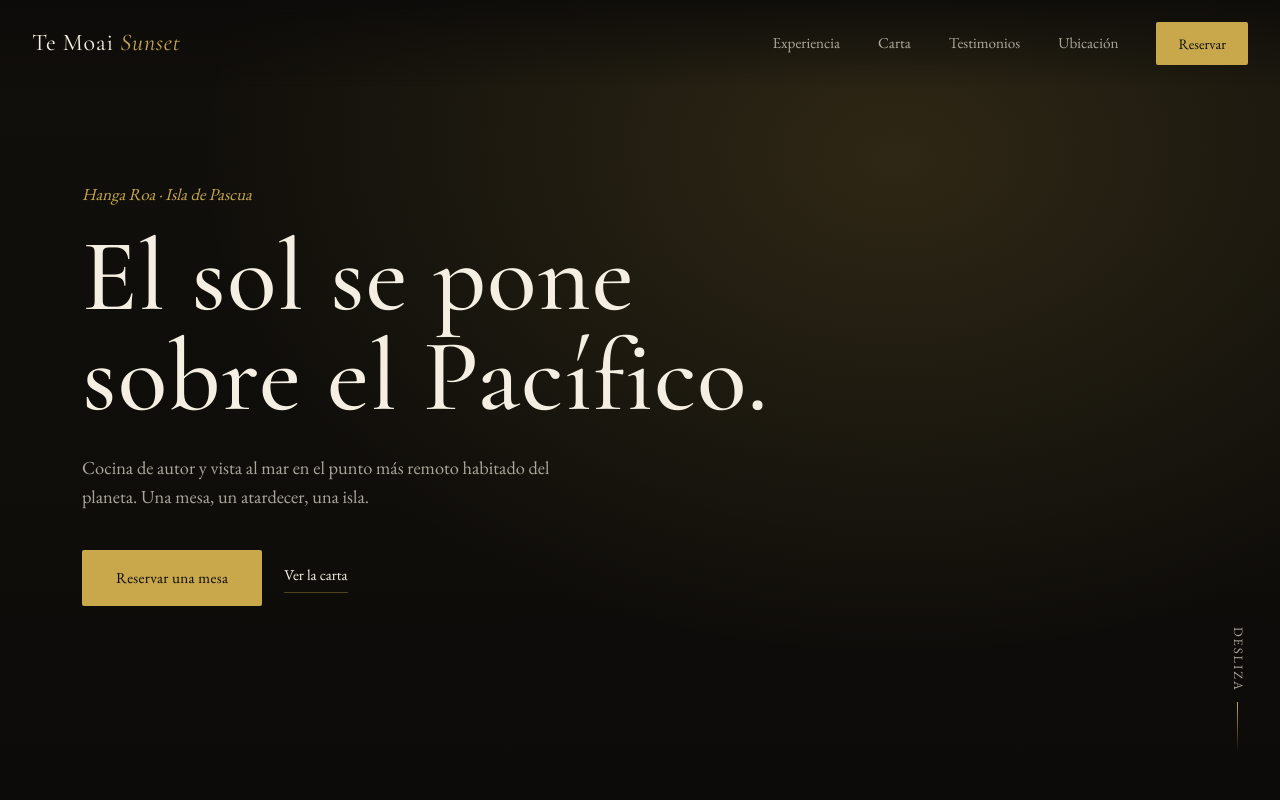
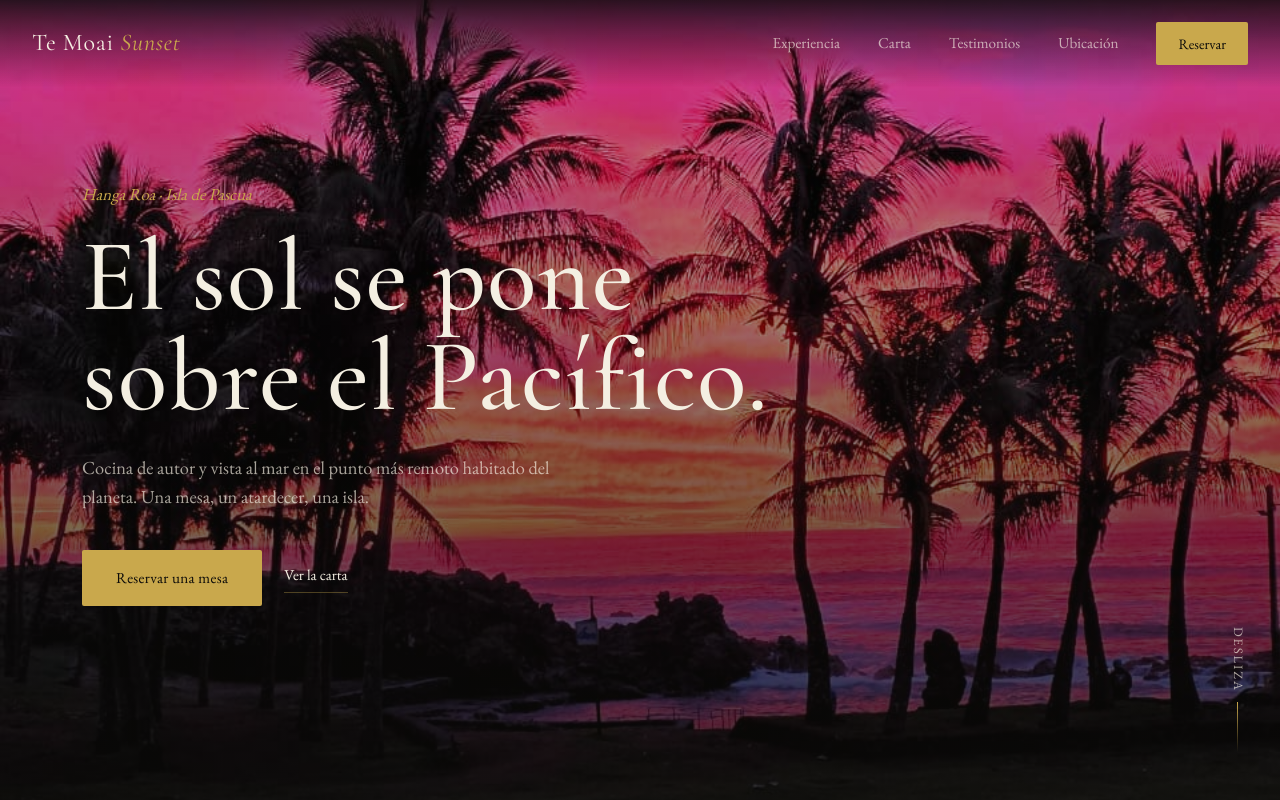
Before and after one commit to dela1305/te-moai-sunset, a plain HTML site: page index.html in a window 1280 px wide. Shown: the top 800 px of the page. Drawn offline with nearby package versions, Linux system fonts and the light colour scheme.

Commit message:
Agregar foto real del atardecer al hero

```diff
--- a/index.html
+++ b/index.html
@@ -60,21 +60,20 @@
 
   /* ---------- Hero ---------- */
   .hero{
-    position:relative; min-height:100vh; display:flex; align-items:flex-end;
+    position:relative; z-index:0; min-height:100vh; display:flex; align-items:flex-end;
     background:
       radial-gradient(ellipse at 70% 20%, rgba(201,168,76,0.16), transparent 55%),
       linear-gradient(180deg, rgba(12,11,9,0.2) 0%, rgba(12,11,9,0.55) 65%, var(--black) 100%),
       #12100b;
   }
-  .hero-photo-placeholder{
+  .hero-photo{
+    position:absolute; inset:0; z-index:-2;
+    width:100%; height:100%; object-fit:cover;
+  }
+  .hero-photo-overlay{
     position:absolute; inset:0; z-index:-1;
-    background:
-      linear-gradient(180deg, rgba(12,11,9,0.15) 0%, rgba(12,11,9,0.75) 100%),
-      linear-gradient(120deg, #2b2114 0%, #4a3620 30%, #7a5a2c 50%, #3c2e1a 70%, #14110c 100%);
-    display:flex; align-items:center; justify-content:center;
-    color:rgba(244,239,226,0.35); font-size:0.85rem; letter-spacing:0.08em; text-align:center;
+    background:linear-gradient(180deg, rgba(12,11,9,0.15) 0%, rgba(12,11,9,0.75) 100%);
   }
-  /* Reemplazar por: <img class="hero-photo" src="atardecer-hanga-roa.jpg" alt="Atardecer en Te Moai Sunset"> con position:absolute; inset:0; z-index:-1; object-fit:cover; width:100%; height:100%; */
   .hero-inner{ padding:0 32px 8vh; width:100%; }
   .hero-eyebrow{ color:var(--gold); font-style:italic; font-size:1.05rem; margin-bottom:18px; display:block;}
   .hero h1{
@@ -232,9 +231,8 @@
 </header>
 
 <section class="hero" id="top">
-  <div class="hero-photo-placeholder">
-    [ Placeholder — reemplazar por fotografía del atardecer en Te Moai Sunset, Hanga Roa ]
-  </div>
+  <img class="hero-photo" src="img/atardecer-hanga-roa.jpg" alt="Atardecer en Te Moai Sunset, Hanga Roa">
+  <div class="hero-photo-overlay"></div>
   <div class="hero-inner wrap">
     <span class="hero-eyebrow">Hanga Roa · Isla de Pascua</span>
     <h1><span>El sol se pone</span><span>sobre el Pacífico.</span></h1>
```
Also changed, not shown: .claude/launch.json (added), img/atardecer-hanga-roa.jpg (added).
